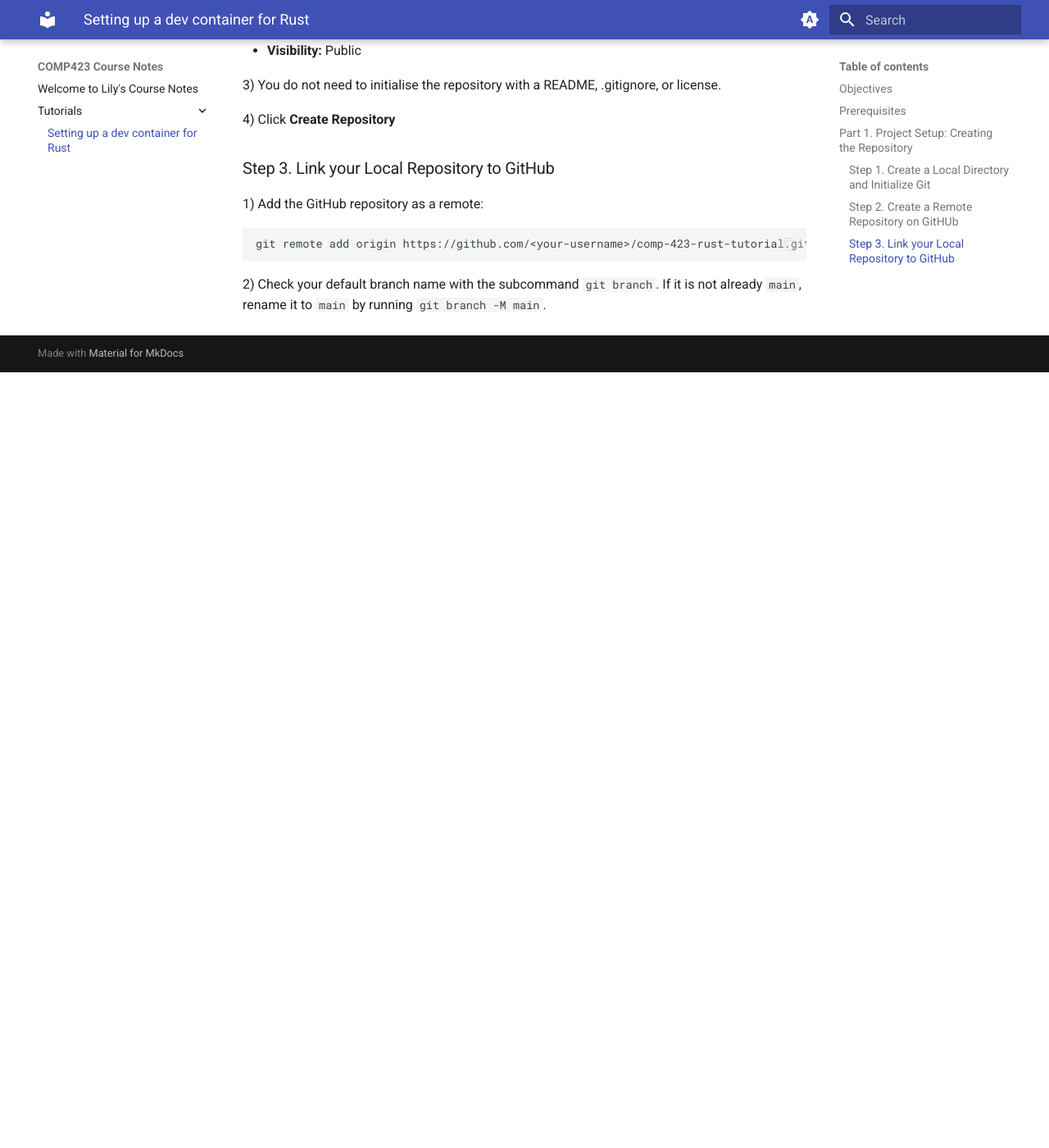
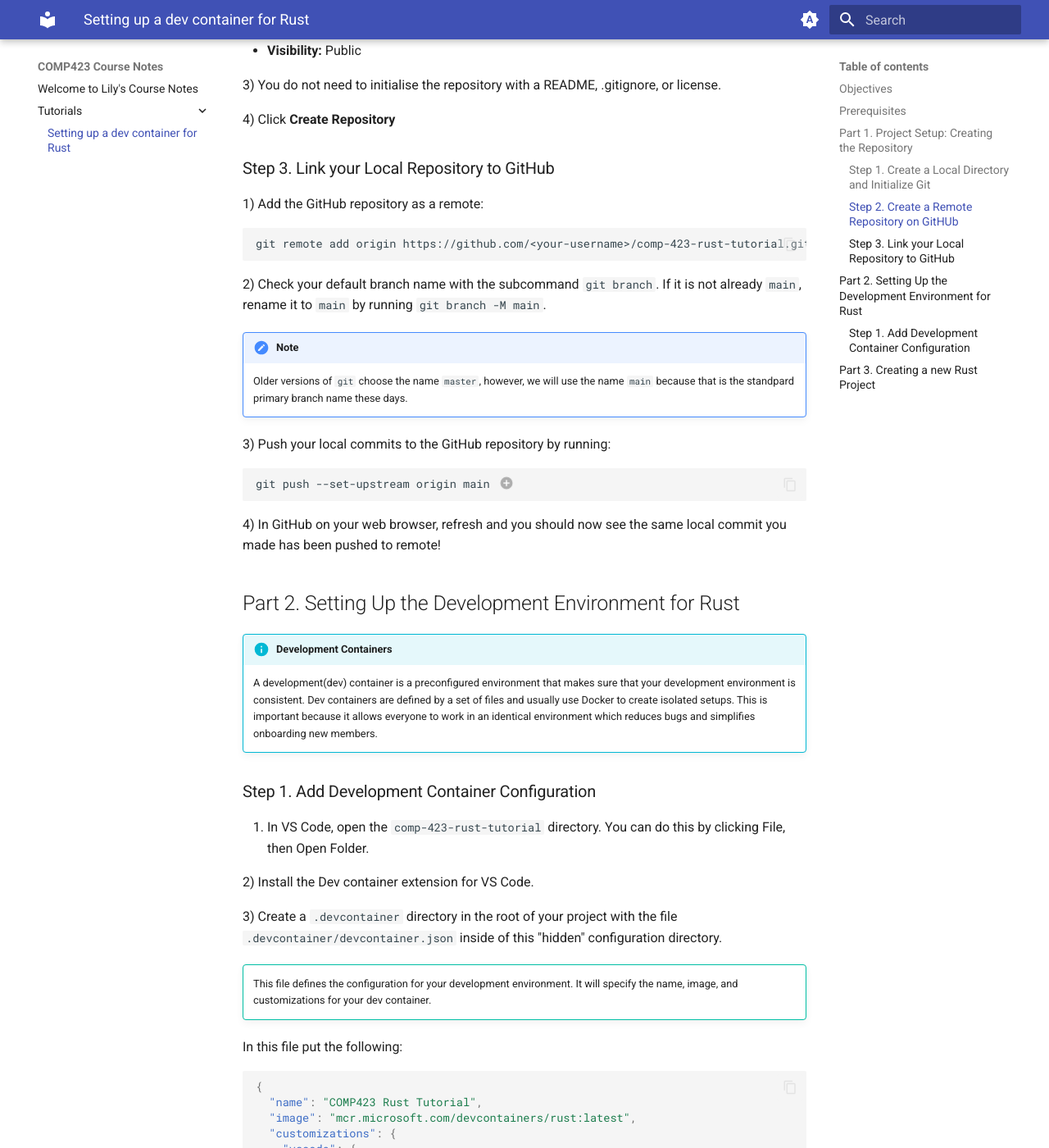
Before and after one commit to lilyem/comp423-course-notes, an MkDocs documentation site: the page built from docs/tutorials/rust-setup.md, in a window 1280 px wide and 1400 px high, scrolled down 1357 px. Shown: the whole window at 82% size. Built offline with MkDocs 1.6.1 and Material for MkDocs 9.7.7, drawn with Linux system fonts in a browser that asks for light colours; before the commit the page ends 1811 px from its top, so only the background shows below that; some of the changed text lies outside the part shown.

Commit message:
Parts 1 and 2 of tutorial complete

````diff
--- a/docs/tutorials/rust-setup.md
+++ b/docs/tutorials/rust-setup.md
@@ -68,3 +68,53 @@ git remote add origin https://github.com/<your-username>/comp-423-rust-tutorial.
 1.  make sure to replace `<your-username>` with your GitHub username.
 
 2) Check your default branch name with the subcommand `git branch`. If it is not already `main`, rename it to `main` by running `git branch -M main`.
+
+!!! note
+    Older versions of `git` choose the name `master`, however, we will use the name `main` because that is the standpard primary branch name these days.
+
+3) Push your local commits to the GitHub repository by running:
+
+``` shell
+git push --set-upstream origin main # (1)!
+```
+
+1. This command pushes the main branch to the remote repository origin.
+
+4) In GitHub on your web browser, refresh and you should now see the same local commit you made has been pushed to remote!
+
+## Part 2. Setting Up the Development Environment for Rust
+
+!!! info "Development Containers"
+    A development(dev) container is a preconfigured environment that makes sure that your development environment is consistent. Dev containers are defined by a set of files and usually use Docker to create isolated setups. This is important because it allows everyone to work in an identical environment which reduces bugs and simplifies onboarding new members.
+
+### Step 1. Add Development Container Configuration
+
+1. In VS Code, open the `comp-423-rust-tutorial` directory. You can do this by clicking File, then Open Folder.
+
+2) Install the Dev container extension for VS Code.
+
+3) Create a `.devcontainer` directory in the root of your project with the file `.devcontainer/devcontainer.json` inside of this "hidden" configuration directory.
+
+!!! Tip ""
+    This file defines the configuration for your development environment. It will specify the name, image, and customizations for your dev container.
+
+In this file put the following:
+``` json
+{
+  "name": "COMP423 Rust Tutorial",
+  "image": "mcr.microsoft.com/devcontainers/rust:latest",
+  "customizations": {
+    "vscode": {
+      "settings": {},
+      "extensions": ["rust-lang.rust-analyzer"]
+    }
+  }
+}
+```
+Step 2. Reopen the Project in a VSCode Dev Container
+
+Reopen the project in the container by pressing `Ctrl+Shift+P` or if you are on a Mac `Cmd+Shift+P`, then type "Dev Containers: Reopen in COntainer" and select that option. This may take a few minutes to install and dowload everything. Once this completes, you can close the current terminal tab.
+
+Step 3. Open a new terminal tab in VSCode and try running `rustc --version` to see your dev container is running a recent version of rust!
+
+## Part 3. Creating a new Rust Project
````
